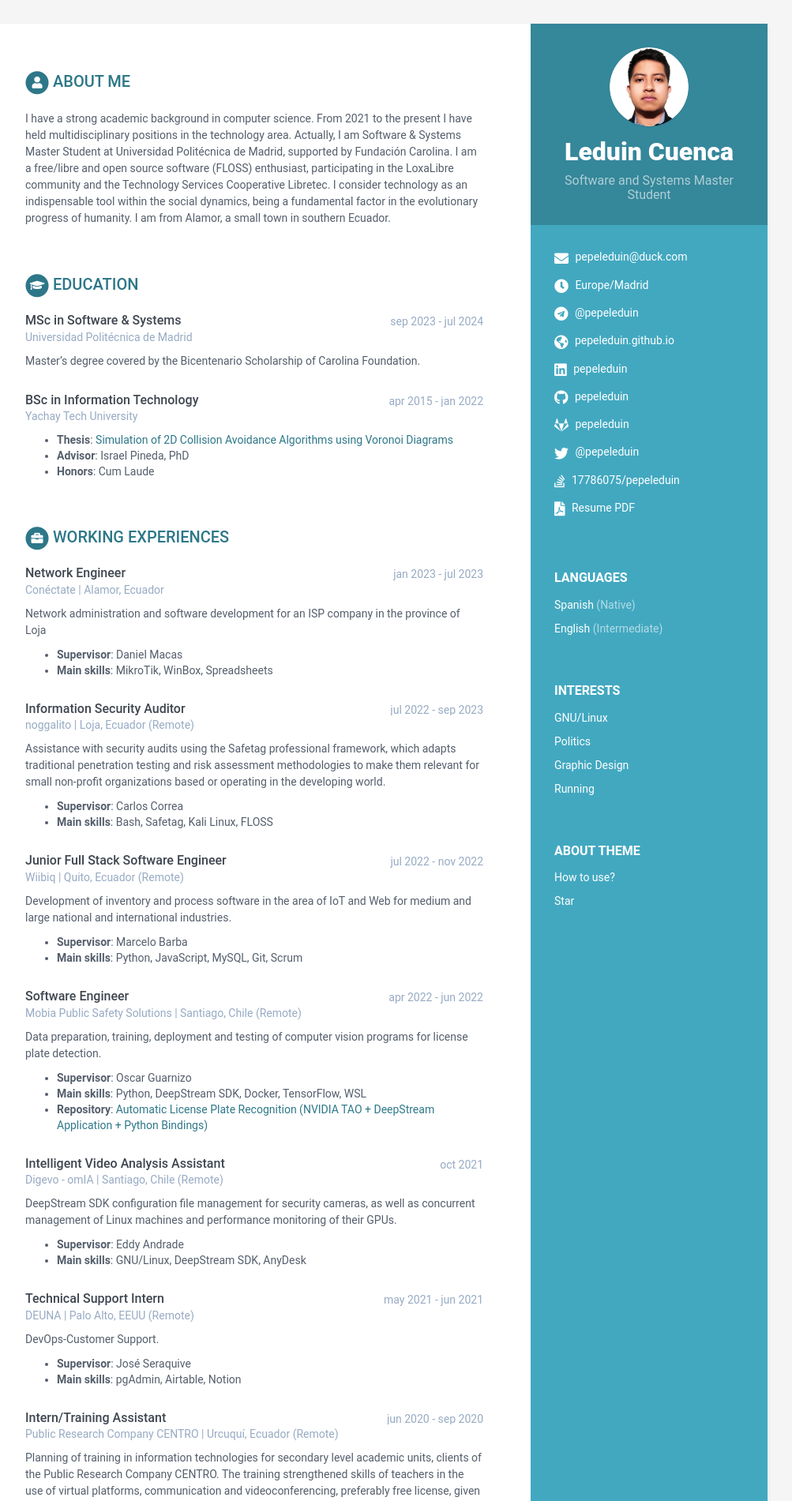
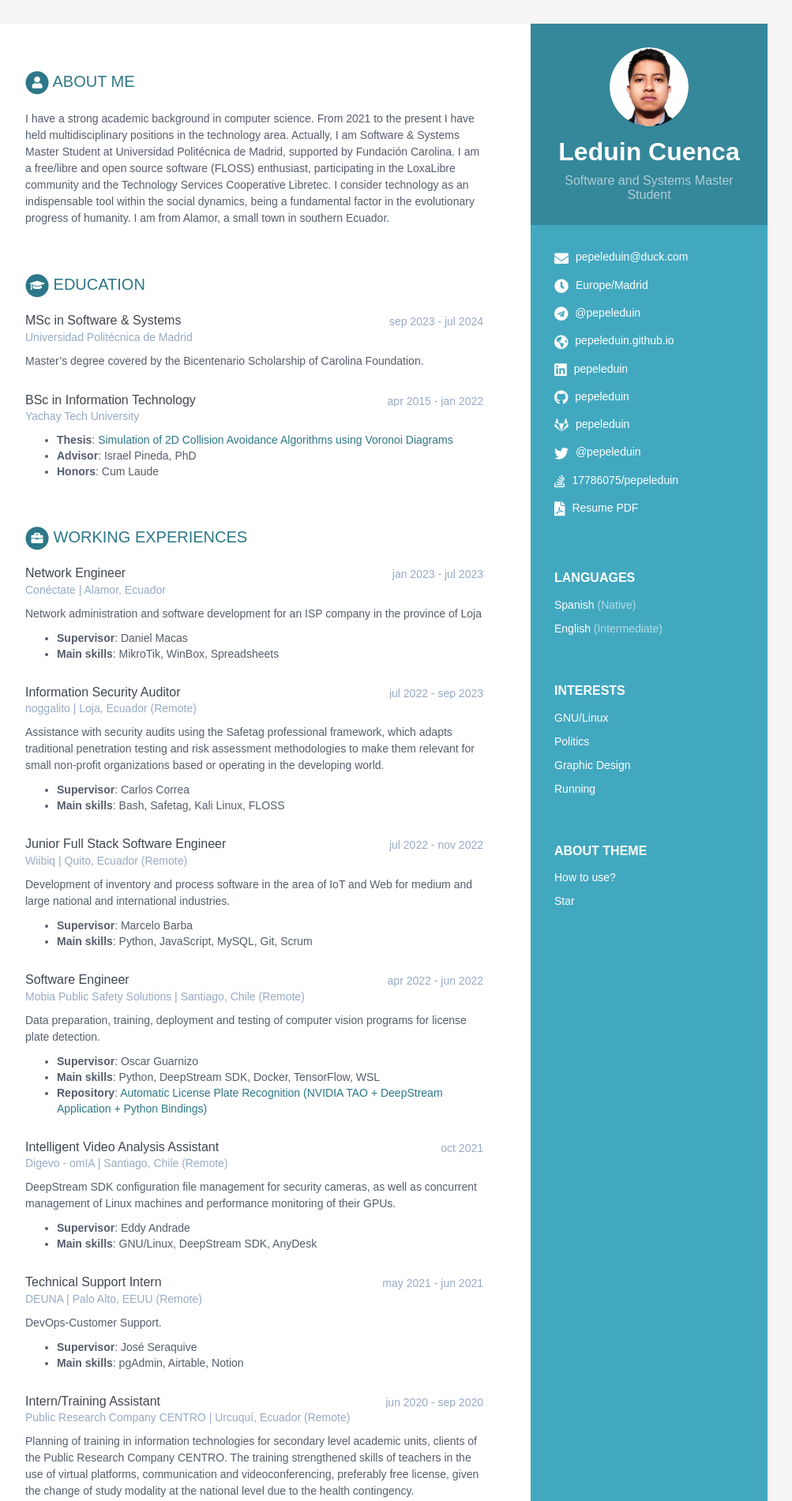
Before and after one commit to pepeleduin/pepeleduin.github.io, a Jekyll site: the page built from index.html, in a window 1280 px wide. Shown: the top 1901 px of the page at 79% size, without its empty margins (168-1171 px from the left). Built offline with Jekyll 4.4.1, drawn with Linux system fonts in a browser that asks for light colours.

Commit message:
Change font to Ubuntu

```diff
--- a/_sass/_base.scss
+++ b/_sass/_base.scss
@@ -1,6 +1,6 @@
 /* ======= Base ======= */
 body {
-  font-family: "Roboto", sans-serif;
+  font-family: "Ubuntu", sans-serif;
   color: $text-color-secondary;
   background: $smoky-white;
   font-size: 14px;
@@ -192,7 +192,7 @@ p {
   }
   .job-title,
   .degree,
-  .cert-title{
+  .cert-title {
     color: $text-color;
     font-size: 16px;
     margin-top: 0;
```
